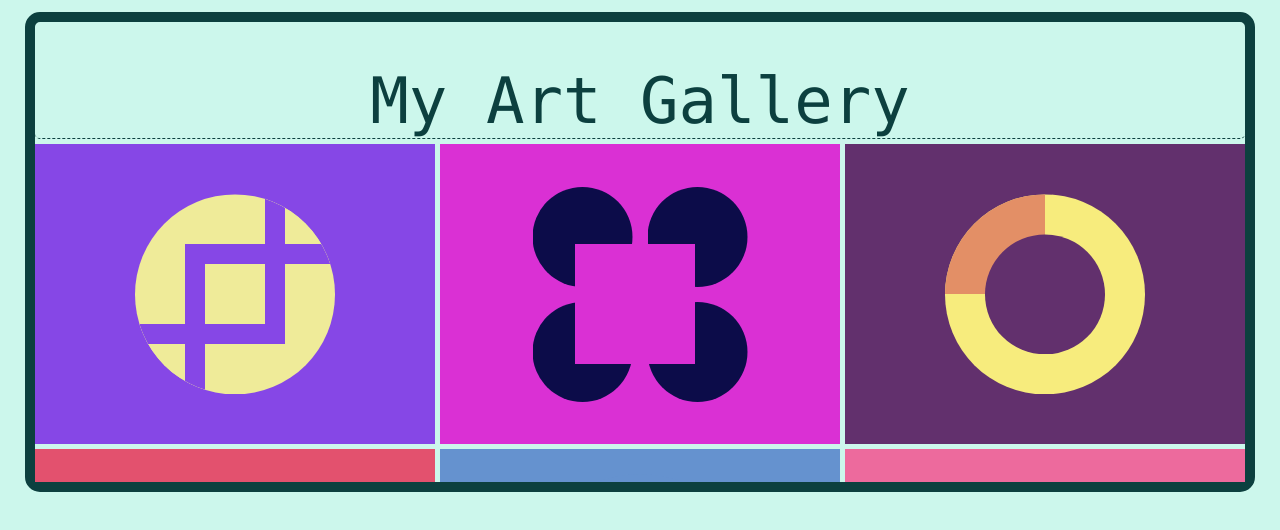
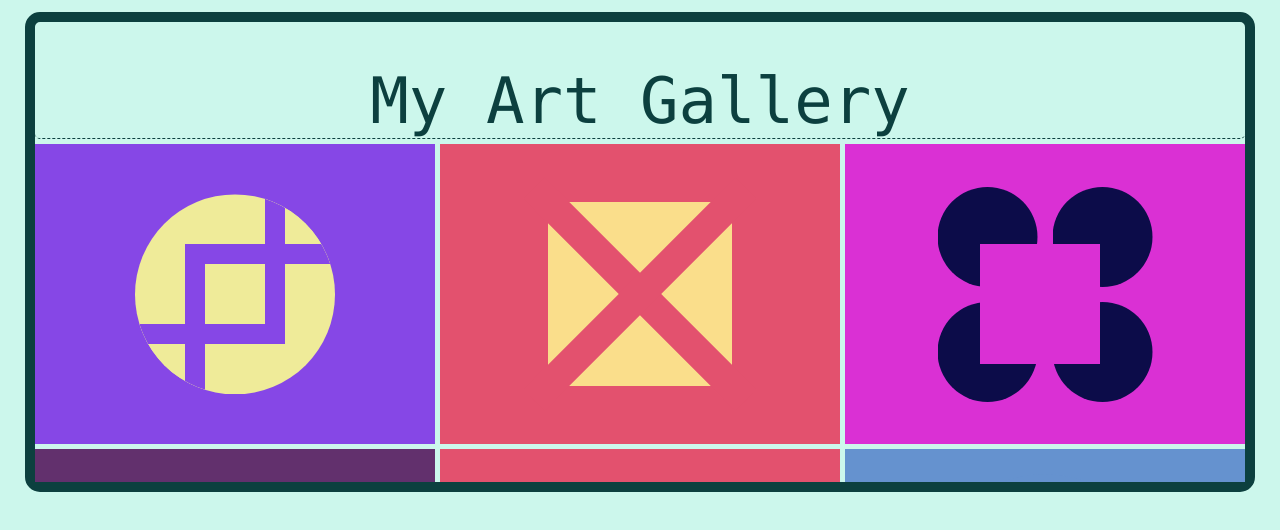
Before and after one commit to mdsameershaikh/css-battle, a Vue app: page / in a window 1280 px wide. Shown: the top 530 px of the page. Built offline with nearby package versions, Linux system fonts and the light colour scheme.

Commit message:
added new design

```diff
--- /dev/null
+++ b/src/battles/bt-twelve.vue
@@ -0,0 +1,41 @@
+<template>
+    <div class="battle">
+        <p id='a' />
+        <p id='b' />
+        <p id='c' />
+    </div>
+</template>
+<script>
+import '../common.css'
+export default {
+    namee: 'battle-twelve',
+}
+
+
+</script>
+<style scoped >
+.battle {
+    background-color: #E3516E;
+}
+
+#a {
+    width: 184px;
+    height: 184px;
+    background: #FADE8B;
+}
+
+#b {
+    position: absolute;
+    height: 30px;
+    width: 300px;
+    background: #E3516E;
+    transform: rotate(45deg)
+}
+
+#c {
+    position: absolute;
+    height: 30px;
+    width: 300px;
+    background: #E3516E;
+    transform: rotate(-45deg)
+}</style>
--- a/src/components/card-lists.vue
+++ b/src/components/card-lists.vue
@@ -7,6 +7,7 @@
 
         <div class="battle-container">
             <battle-seven />
+            <battle-twelve />
             <battle-three />
             <battle-five />
             <battle-ten />
@@ -36,6 +37,7 @@ import BattleEight from '@/battles/bt-eight.vue'
 import BattleNine from '@/battles/bt-nine.vue'
 import BattleTen from '@/battles/bt-ten.vue'
 import BattleEleven from '@/battles/bt-eleven.vue'
+import BattleTwelve from '@/battles/bt-twelve.vue'
 export default {
 
     name: 'card-lists',
@@ -50,7 +52,8 @@ export default {
         'battle-eight': BattleEight,
         'battle-nine': BattleNine,
         'battle-ten': BattleTen,
-        'battle-eleven': BattleEleven
+        'battle-eleven': BattleEleven,
+        'battle-twelve': BattleTwelve
 
 
     },
```
